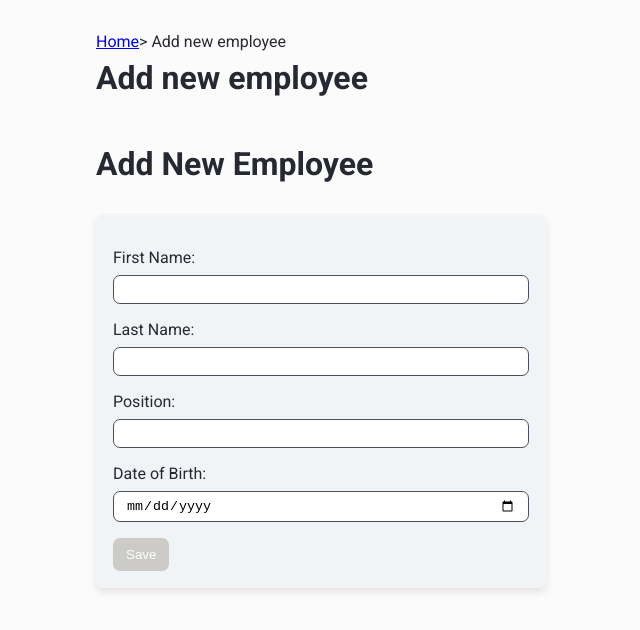
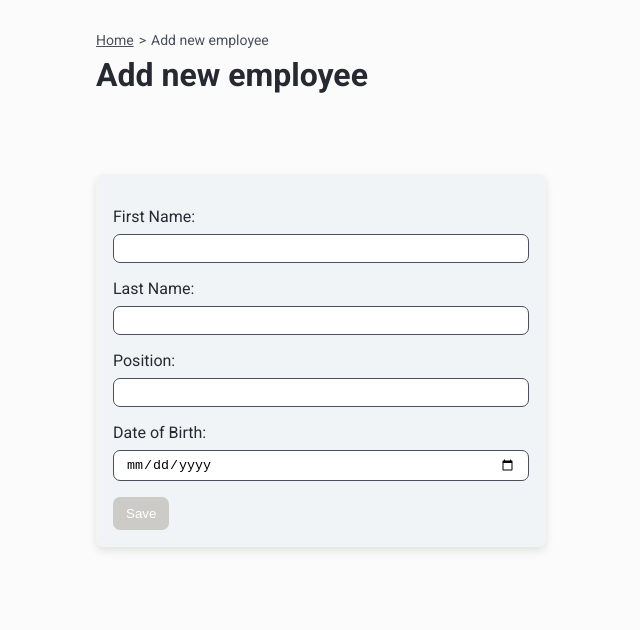
Before and after one commit to SilvijaProzinger/dekod-employee-managing-app, an Angular app: page /addNewEmployee in a window 1280 px wide. Shown: the top 630 px of the page, without its empty margins (319-959 px from the left). Built offline with nearby package versions, Linux system fonts and the light colour scheme.

Commit message:
edit header breadcrumbs and classnames

```diff
--- a/src/app/employees/employees-list/employees-list.component.scss
+++ b/src/app/employees/employees-list/employees-list.component.scss
@@ -5,6 +5,7 @@
   flex-wrap: wrap;
   justify-content: center;
   align-items: center;
+  gap: 1rem;
 
   .employee-card {
     flex: 1 1 0;
@@ -16,7 +17,6 @@
     justify-content: center;
     gap: 0.75rem;
     background-color: $primary-darker-color;
-    margin: 0.75rem;
     border-radius: 7px;
     box-shadow: 0 4px 8px rgba(0, 0, 0, 0.1);
 
--- a/src/app/employees/new-employee-form/new-employee-form.component.html
+++ b/src/app/employees/new-employee-form/new-employee-form.component.html
@@ -1,5 +1,4 @@
 <div class="form__container">
-  <h1>Add New Employee</h1>
   <form [formGroup]="employeeForm" (ngSubmit)="onSubmit()" class="form">
     <div class="form__group">
       <label for="firstName">First Name:</label>
--- a/src/app/header/header.component.html
+++ b/src/app/header/header.component.html
@@ -1,13 +1,13 @@
 <header class="header">
   <div class="breadcrumbs__container">
     <p *ngIf="currentRoute === '/addNewEmployee'; else staticHome">
-      <a routerLink="/">Home</a>
+      <a routerLink="/" class="breadcrumbs__item">Home</a>
     </p>
     <ng-template #staticHome>
       <p class="breadcrumbs__item">Home</p>
     </ng-template>
     <ng-container *ngIf="currentRoute === '/addNewEmployee'">
-      <p><span> > </span> Add new employee</p>
+      <p class="breadcrumbs__item"><span>></span> Add new employee</p>
     </ng-container>
   </div>
 
--- a/src/app/header/header.component.scss
+++ b/src/app/header/header.component.scss
@@ -1,3 +1,5 @@
+@import '../../styles/variables';
+
 .header {
   max-width: 1200px;
   padding: 1.5rem;
@@ -9,6 +11,17 @@
   .breadcrumbs__container {
     display: flex;
     align-items: center;
-    margin: .5rem 0;
+    margin: 0.5rem 0;
+
+    .breadcrumbs__item {
+      font-size: 0.875rem;
+      display: flex;
+      align-items: center;
+      color: $secondary-lighter-color;
+
+      span {
+        margin: 0 5px;
+      }
+    }
   }
 }
--- a/src/app/home/home.component.html
+++ b/src/app/home/home.component.html
@@ -1,6 +1,6 @@
 <main>
-  <div class="home-container">
-    <div class="options-container">
+  <div class="home__container">
+    <div class="options__container">
       <app-search-employees></app-search-employees>
       <a routerLink="/addNewEmployee" class="new-employee__link"
         >Add new employee</a
--- a/src/app/home/home.component.scss
+++ b/src/app/home/home.component.scss
@@ -8,7 +8,7 @@ main {
   justify-content: center;
   padding: 1.5rem;
 
-  .options-container {
+  .options__container {
     display: flex;
     align-items: center;
     justify-content: space-between;
```
